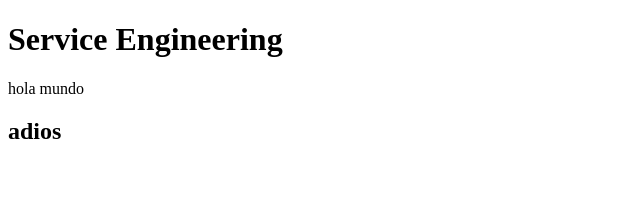
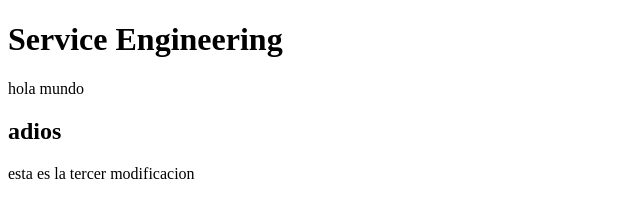
Before and after one commit to Vickmagar/Service, a plain HTML site: page index.html in a window 1280 px wide. Shown: the whole page, without its empty margins (0-640 px from the left). Drawn offline with Linux system fonts and the light colour scheme.

Commit message:
agregamos tercer texto

```diff
--- a/index.html
+++ b/index.html
@@ -10,5 +10,6 @@
     <h1>Service Engineering</h1>
     <p>hola mundo</p>
     <h2>adios</h2>
+    <p>esta es la tercer modificacion</p>
 </body>
 </html>
```
